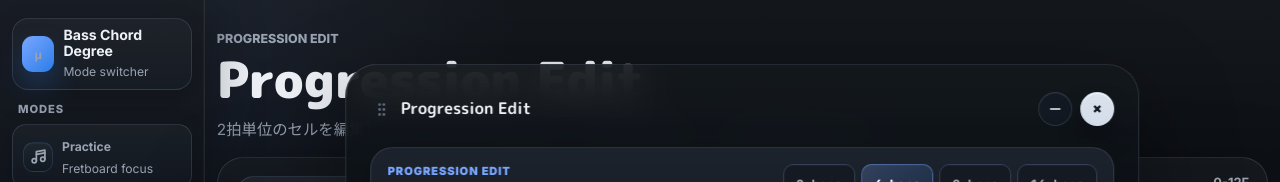
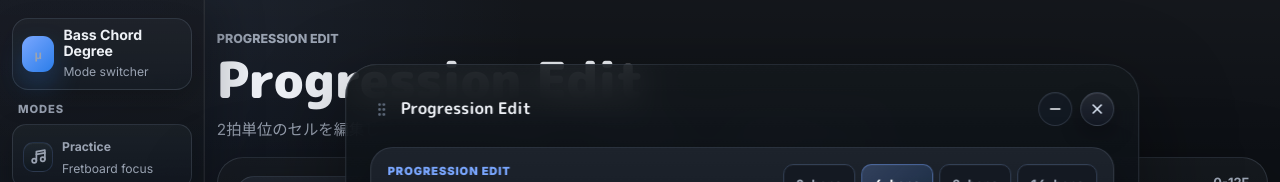
Before and after one commit to muu-ima/muu-fret-degree, a Next.js app: page /progression in a window 1280 px wide. Shown: the top 182 px of the page. Built offline with nearby package versions, Linux system fonts and the light colour scheme.

Commit message:
Polish panel close buttons

```diff
--- a/app/components/PracticeWorkspace.tsx
+++ b/app/components/PracticeWorkspace.tsx
@@ -10,7 +10,7 @@ import {
   useRef,
   useState,
 } from "react";
-import { LuGripVertical, LuMaximize2, LuMinus } from "react-icons/lu";
+import { LuGripVertical, LuMaximize2, LuMinus, LuX } from "react-icons/lu";
 import theory from "../../data/theory.json";
 import { BassFretboard, MobileBassFretboard } from "./BassFretboard";
 import { ChordDegreeStrip } from "./ChordDegreeStrip";
@@ -383,7 +383,7 @@ export function PracticeWorkspace({ showProgressionEditor, pageMode }: PracticeW
           <CompactIcon aria-hidden="true" />
         </button>
         <button type="button" className="closeButton" aria-label="パネルを閉じる" onClick={closePanels}>
-          ×
+          <LuX aria-hidden="true" />
         </button>
       </div>
     );
--- a/app/globals.css
+++ b/app/globals.css
@@ -381,26 +381,36 @@ input {
   min-height: 34px;
   place-items: center;
   padding: 0;
-  border: 1px solid rgba(196, 211, 232, 0.22);
+  border: 1px solid rgba(154, 171, 196, 0.22);
   border-radius: 999px;
   background:
-    linear-gradient(180deg, rgba(255, 255, 255, 0.15), transparent),
-    rgba(221, 230, 243, 0.96);
-  color: #151d29;
+    linear-gradient(180deg, rgba(255, 255, 255, 0.07), transparent),
+    rgba(20, 26, 36, 0.96);
+  color: #dce6f5;
   font-size: 0.86rem;
   font-weight: 900;
   line-height: 1;
   box-shadow:
-    0 14px 26px rgba(0, 0, 0, 0.22),
-    inset 0 1px 0 rgba(255, 255, 255, 0.68);
+    0 10px 22px rgba(0, 0, 0, 0.24),
+    inset 0 1px 0 rgba(255, 255, 255, 0.08);
 }
 
 .shellControlsPanel .closeButton:hover,
 .shellProgressionPanel .closeButton:hover,
 .shellEditPanel .closeButton:hover {
   background:
-    linear-gradient(180deg, rgba(255, 255, 255, 0.2), transparent),
-    rgba(244, 248, 255, 1);
+    linear-gradient(180deg, rgba(255, 255, 255, 0.08), transparent),
+    rgba(48, 27, 34, 0.98);
+  border-color: rgba(232, 77, 91, 0.42);
+  color: #fff;
+}
+
+.shellControlsPanel .closeButton svg,
+.shellProgressionPanel .closeButton svg,
+.shellEditPanel .closeButton svg {
+  width: 16px;
+  height: 16px;
+  stroke-width: 2.4;
 }
 
 .bottomSheetHandle {
```
